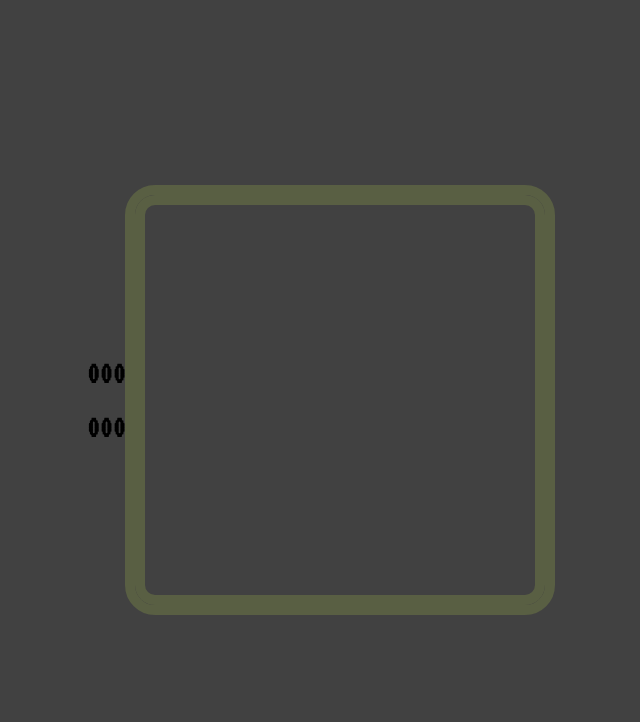
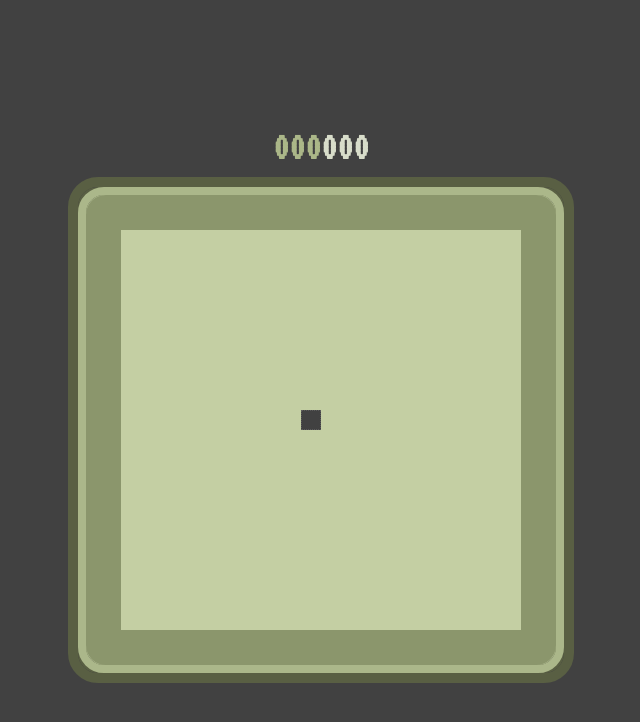
Before and after one commit to Kitret/snake-game, a plain HTML site: page index.html in a window 1280 px wide. Shown: the whole page, without its empty margins (319-959 px from the left). Drawn offline with Linux system fonts and the light colour scheme.

Commit message:
Adding the snake and food drawing machanism to the game.

```diff
--- a/index.html
+++ b/index.html
@@ -25,10 +25,10 @@
             </div>
         </div>
     </div>
-    <!-- <h1 id="instruction-text">
+    <!-- <img id="logo" src="snake-game-ai-gen.png" alt="snake-logo" />
+    <h1 id="instruction-text">
         Press space bar to start the game.
-    </h1>
-    <img src="snake-game-ai-gen.png" alt="snake-logo" />
-    <script src="script.js"></script> -->
+    </h1> -->
+    <script src="script.js"></script>
 </body>
 </html>
--- a/script.js
+++ b/script.js
@@ -0,0 +1,35 @@
+// define html elements to manipulate from index.html file
+const board = document.getElementById("game-board");
+
+// define game variables
+let snake = [{x:10, y:10}];
+
+// Draw game map, snake, food
+function draw() {
+    board.innerHTML="";
+    drawSnake();
+}
+
+// draw the snake
+function drawSnake() {
+    snake.forEach((segment) => {
+        const snakeElement = createGameElement('div','snake');
+        setPosition(snakeElement,segment);
+        board.appendChild(snakeElement);
+    });
+}
+
+// draw snake segment or food cube
+function createGameElement(tag,className) {
+    const element = document.createElement(tag);
+    element.className=className;
+    return element;
+}
+
+// set the position of the snake or the food on game board
+function setPosition(element, position) {
+    element.style.gridColumn = position.x;
+    element.style.gridRow = position.y;
+}
+
+draw();
--- a/style.css
+++ b/style.css
@@ -1,5 +1,6 @@
 body {
     display: flex;
+    flex-direction: column;
     align-items: center;
     justify-content: center;
     height: 100vh;
@@ -24,3 +25,63 @@ body, .snake {
     border-radius: 30px;
     box-shadow: inset 0 0 0 10px #595f43;
 }
+
+.game-border-2 {
+    border: #abb78a solid 8px;
+    border-radius: 26px;
+    box-shadow: inset 0 0 0 10px #abb78a;
+}
+
+.game-border-3 {
+    border: #8b966c solid 30px;
+    border-radius: 20px;
+    box-shadow: inset 0 0 0 5px #8b966c;
+}
+
+#instruction-text {
+    position: absolute;
+    top: 60%;
+    color: #333;
+    width: 300px;
+    text-align: center;
+    text-transform: capitalize;
+    margin: 0;
+    padding: 30px;
+}
+
+.scores {
+    display: flex;
+    justify-content: space-between;
+}
+
+#score {
+    color: #abb788;
+}
+
+#score, #highScore {
+    font-size: 40px;
+    font-weight: bolder;
+    margin: 10px 0;
+}
+
+#highScore {
+    color: #d8ddca;
+    /* display: none; */
+}
+
+.game-border-3, #logo {
+    background-color: #c4cfa3;
+}
+
+.snake {
+    border: #5a5a5a 1px dotted;
+}
+
+.food {
+    background-color: #dedede;
+    border: #999 5px solid;
+}
+
+#logo {
+    position: absolute;
+}
```
